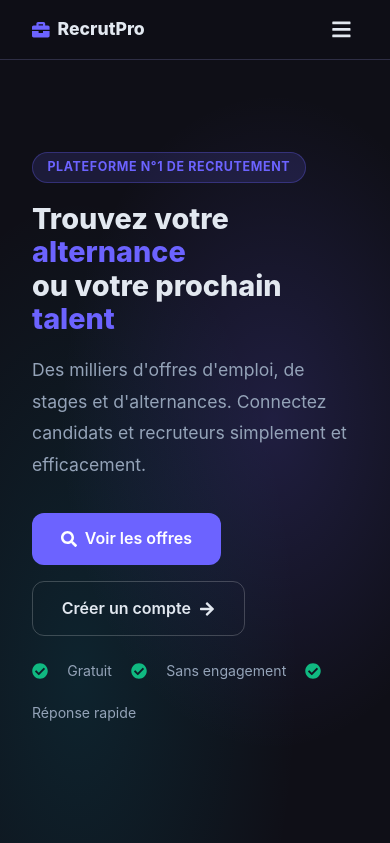
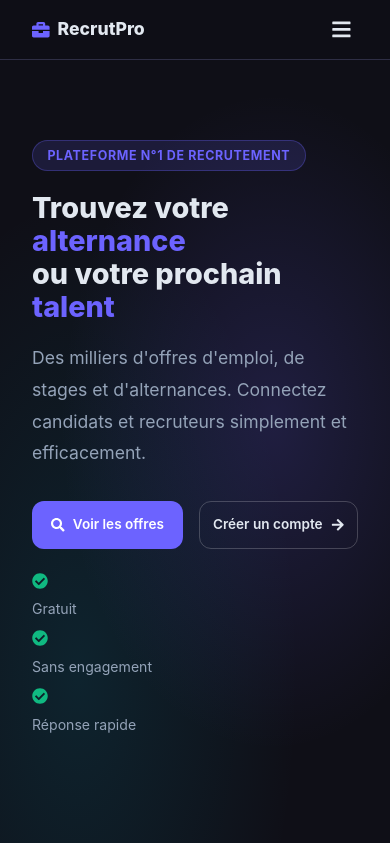
Before and after one commit to AlirezaAlavi7713/Recrutement-app, a React (Vite) app in the folder recrutement-front/: page / in a window 390 px wide. Shown: the top 843 px of the page. Built offline with nearby package versions, Linux system fonts and the light colour scheme; no server answers.

Commit message:
fix mobile: side-by-side buttons + vertical trust items

```diff
--- a/recrutement-front/src/css/Home.css
+++ b/recrutement-front/src/css/Home.css
@@ -144,3 +144,9 @@
 .home__cta h2 { margin-bottom: 1rem; }
 .home__cta p { color: var(--text-muted); margin-bottom: 2rem; font-size: 1.05rem; }
 .home__cta .hero__btns { justify-content: center; }
+
+@media (max-width: 600px) {
+  .hero__btns { flex-wrap: nowrap; }
+  .hero__btns .btn { flex: 1; justify-content: center; white-space: nowrap; font-size: 0.85rem; padding: 0.75rem 0.8rem; }
+  .hero__trust { flex-direction: column; align-items: flex-start; gap: 0.6rem; }
+}
```
